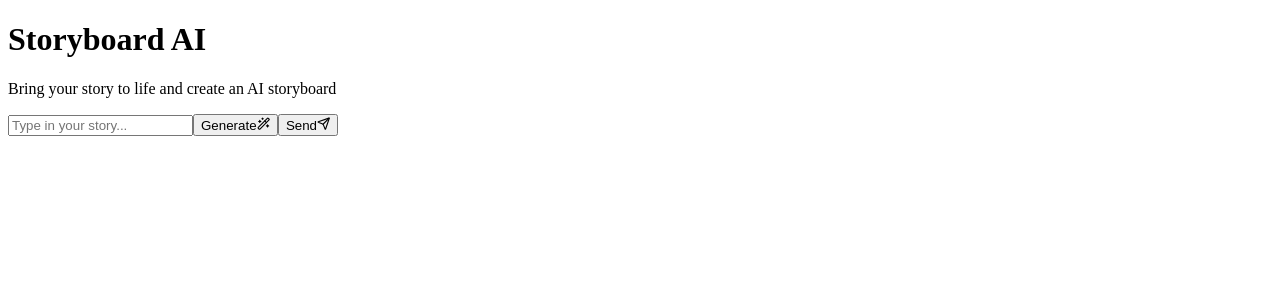
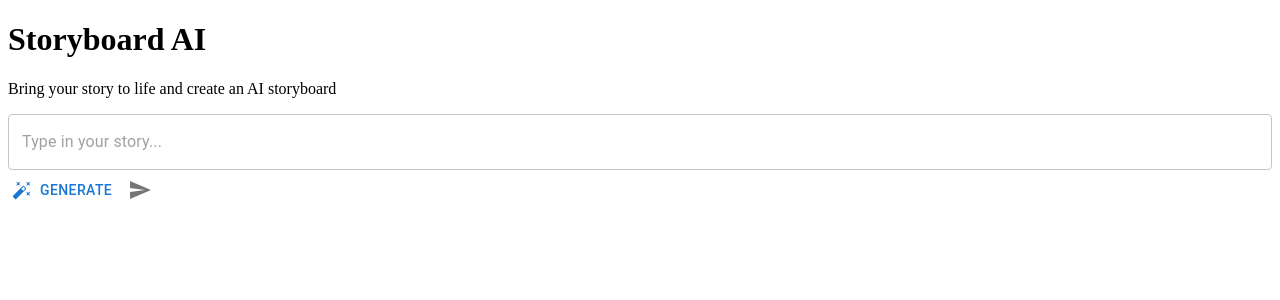
Before and after one commit to Zion-Dev1/storyboard-ai, a React (Vite) app in the folder client/: page / in a window 1280 px wide. Shown: the top 300 px of the page. Built offline with nearby package versions, Linux system fonts and the light colour scheme.

Commit message:
switched to using material-ui

```diff
--- a/client/src/components/StoryInput.tsx
+++ b/client/src/components/StoryInput.tsx
@@ -1,5 +1,6 @@
 import React, { useState } from "react";
-import { LuWandSparkles, LuSend } from "react-icons/lu";
+import { TextField, IconButton, Button } from "@mui/material";
+import { Send, AutoFixHigh } from "@mui/icons-material"; // AutoFixHigh = wand sparkles
 
 const StoryInput: React.FC = () => {
   const [story, setStory] = useState("");
@@ -12,26 +13,26 @@ const StoryInput: React.FC = () => {
   };
 
   return (
-    <form onSubmit={handleSubmit}>
     <div>
-        <input
-          type="text"
+      <TextField
+        fullWidth
         placeholder="Type in your story..."
         value={story}
         onChange={(e) => setStory(e.target.value)}
-        />
+      ></TextField>
 
-        <button type="button" onClick={() => console.log("Generate clicked")}>
+      <Button
+        variant="text"
+        onClick={() => console.log("Generate clicked")}
+        startIcon={<AutoFixHigh />}
+      >
         Generate
-          <LuWandSparkles />
-        </button>
+      </Button>
 
-        <button type="submit">
-          Send
-          <LuSend />
-        </button>
+      <IconButton type="submit" onClick={handleSubmit}>
+        <Send />
+      </IconButton>
     </div>
-    </form>
   );
 };
 
```
Also changed, not shown: client/package.json (+5 -2 lines), 1 other file (tests, documents, lock files or other folders). Lines whose indentation alone changed are shown as unchanged.
